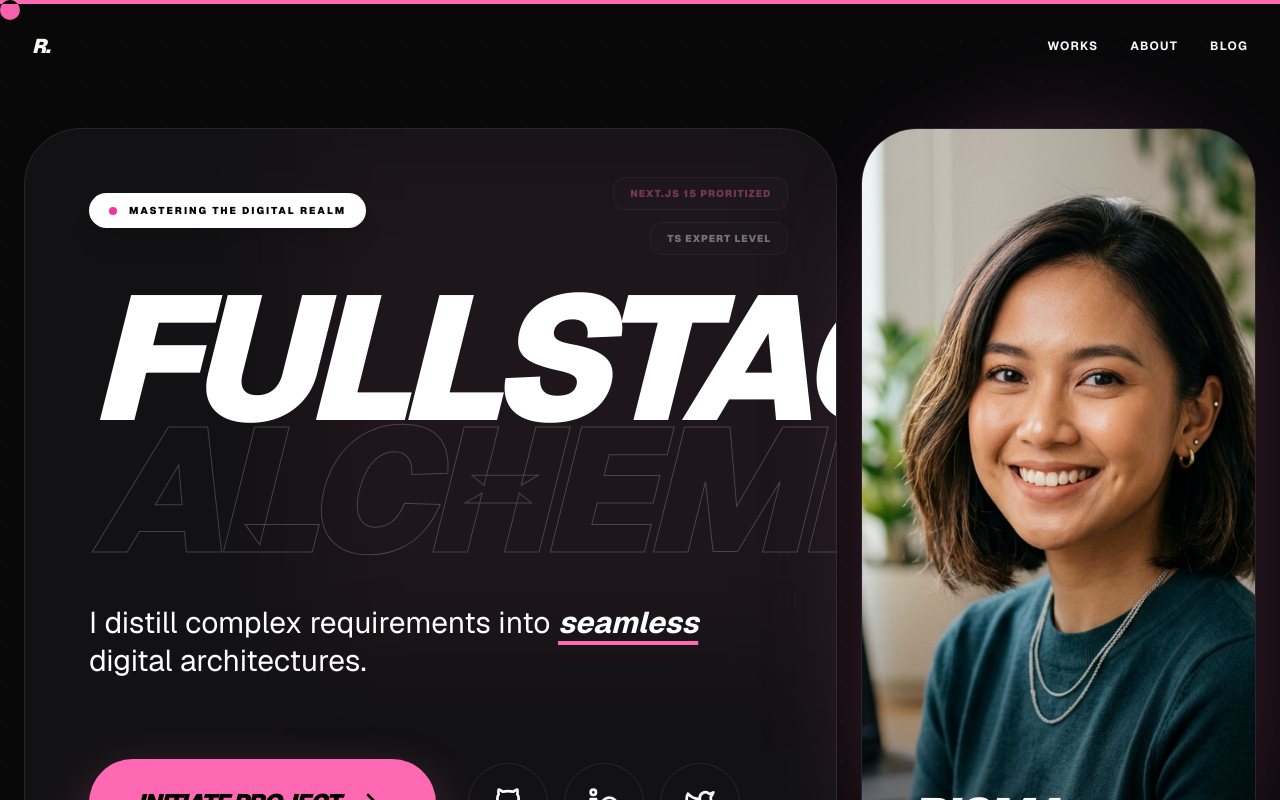
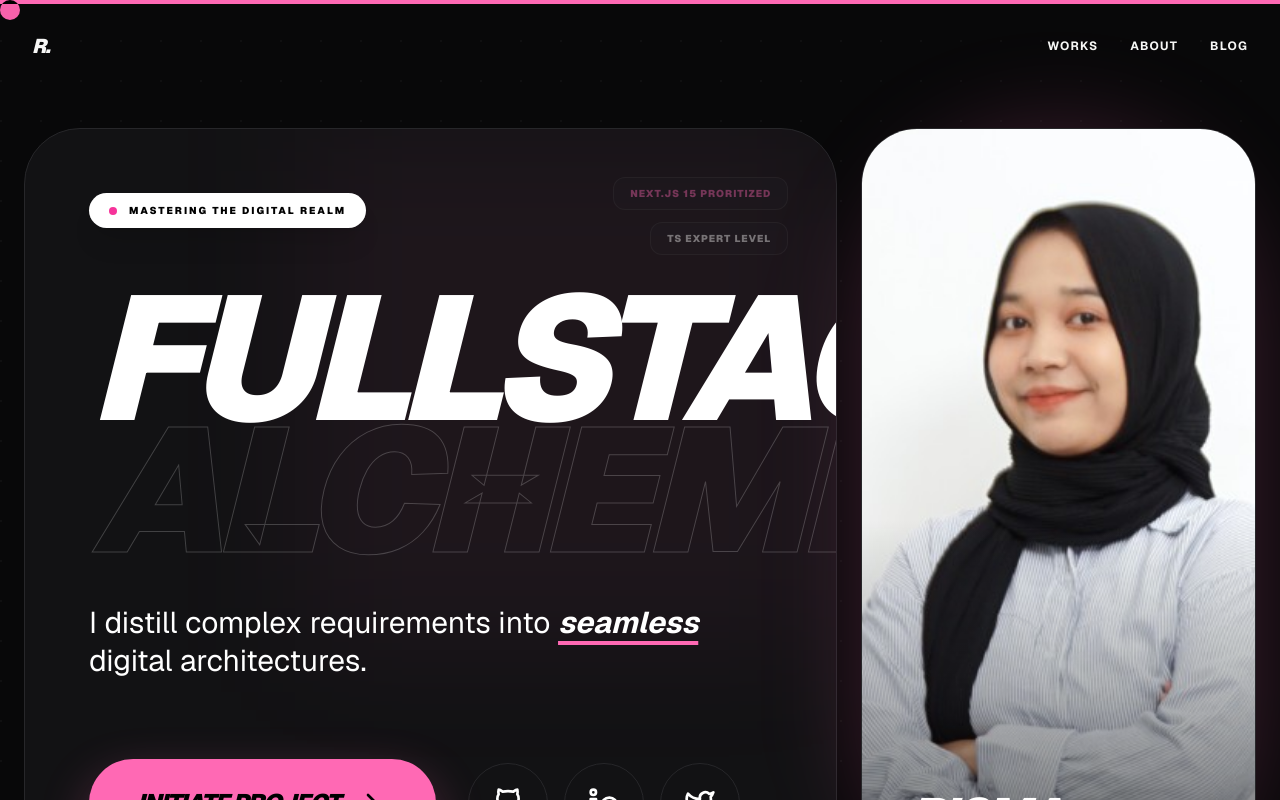
Before and after one commit to amalinars/portfolio, a Next.js app: page / in a window 1280 px wide. Shown: the top 800 px of the page. Built offline with nearby package versions, Linux system fonts and the light colour scheme.

Commit message:
chore: replace profile image with optimized .jpg format

```diff
--- a/src/features/portfolio/components/hero.tsx
+++ b/src/features/portfolio/components/hero.tsx
@@ -78,7 +78,7 @@ export function Hero() {
                     <div className="absolute inset-0 bg-primary/20 blur-[48px] rounded-full group-hover:bg-primary/40 transition-all duration-700 will-change-[filter,background-color]" />
                     <div className="relative h-full min-h-[600px] rounded-[3.5rem] overflow-hidden border border-border group-hover:border-primary/50 transition-colors will-change-transform">
                         <Image
-                            src="/risma-profile.png"
+                            src="/risma-profile.jpg"
                             alt="Profile"
                             fill
                             priority
```
Also changed, not shown: public/risma-profile.jpg (added), public/risma-profile.png (deleted).
